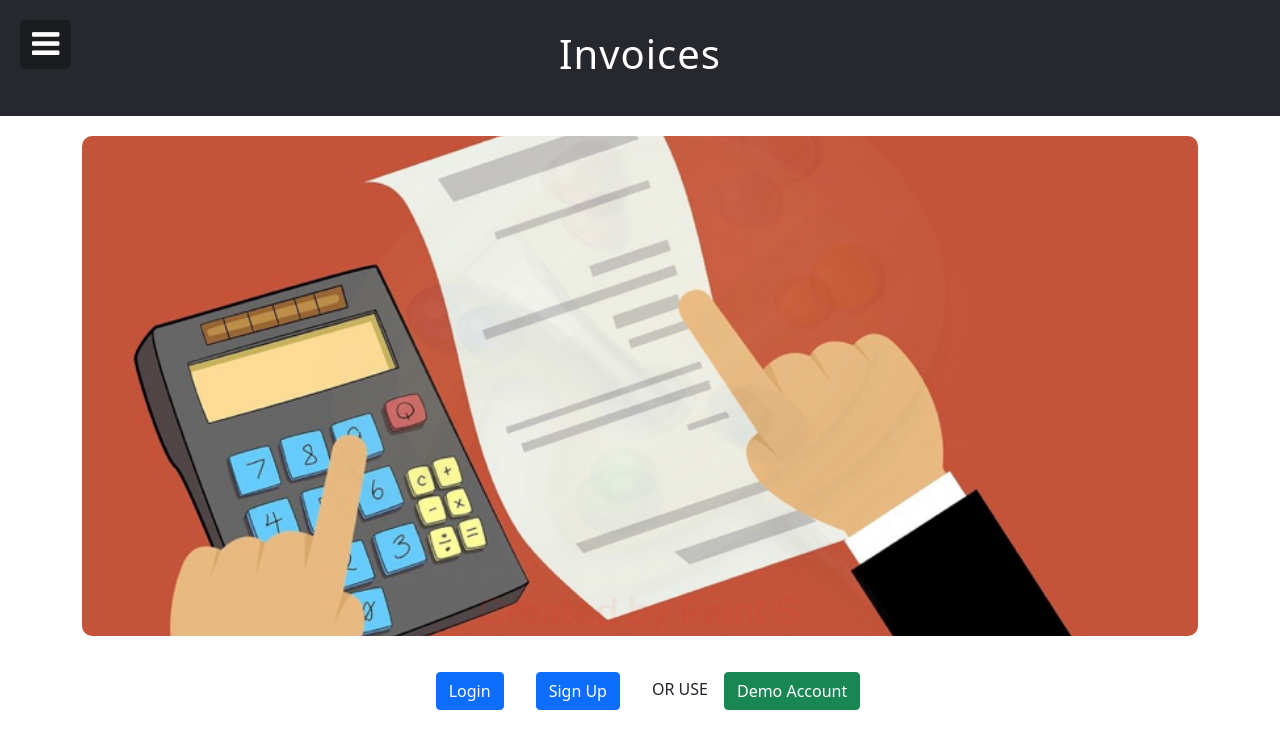
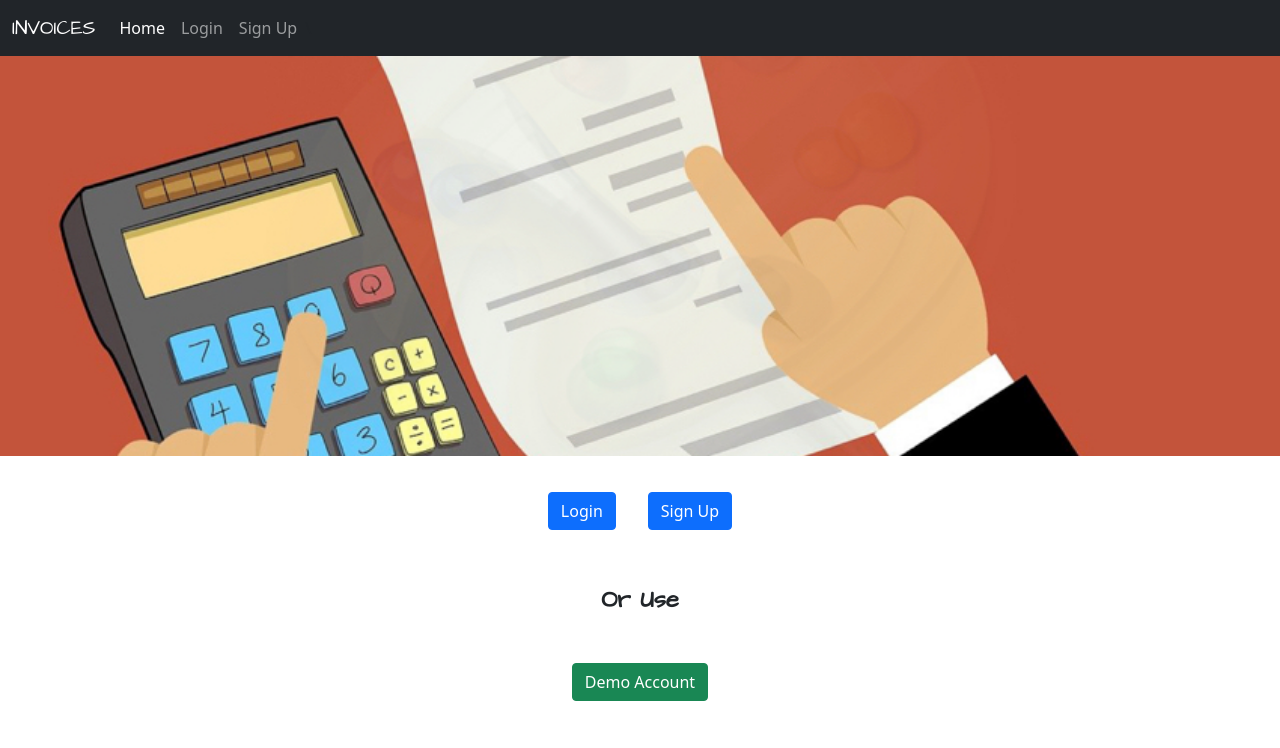
Before and after one commit to iamme24cl/invoices-frontend, a React (Create React App) app: page / in a window 1280 px wide. Shown: the top 748 px of the page. Built offline with nearby package versions, Linux system fonts and the light colour scheme; no server answers; a web font is replaced by a local one.

Commit message:
refactored navbar and homepage buttons

```diff
--- a/public/index.html
+++ b/public/index.html
@@ -16,7 +16,8 @@
     -->
     <link rel="manifest" href="%PUBLIC_URL%/manifest.json" />
     <link href="https://maxcdn.bootstrapcdn.com/font-awesome/4.7.0/css/font-awesome.min.css" rel="stylesheet" />
-
+    <link href="https://cdn.jsdelivr.net/npm/bootstrap@5.1.1/dist/css/bootstrap.min.css" rel="stylesheet" integrity="sha384-F3w7mX95PdgyTmZZMECAngseQB83DfGTowi0iMjiWaeVhAn4FJkqJByhZMI3AhiU" crossorigin="anonymous">
+    <script src="https://cdn.jsdelivr.net/npm/bootstrap@5.1.1/dist/js/bootstrap.bundle.min.js" integrity="sha384-/bQdsTh/da6pkI1MST/rWKFNjaCP5gBSY4sEBT38Q/9RBh9AH40zEOg7Hlq2THRZ" crossorigin="anonymous"></script>
 
     <!--
       Notice the use of %PUBLIC_URL% in the tags above.
--- a/src/App.js
+++ b/src/App.js
@@ -1,30 +1,17 @@
 import React from 'react';
 import AccountContainer from './containers/AccountContainer'
 import NavBar from './components/NavBar'
-import Header from './components/Header'
 import './App.css';
 import 'bootstrap/dist/css/bootstrap.min.css';
 
 
 class App extends React.Component {
-  constructor(props) {
-    super(props);
-    this.handleClick = this.handleClick.bind(this)
-  }
-
-  handleClick() {
-    const body = document.body
-    if (body.className == 'show-nav') {
-      body.classList.remove('show-nav')
-    }
-  }
 
   render () {
     return (
       <div className="App">
         <NavBar />
-        <Header />
-        <AccountContainer onClick={this.handleClick} />
+        <AccountContainer />
       </div>
     );
   }
--- a/src/components/Header.css
+++ /dev/null
@@ -1,25 +0,0 @@
-
-header {
-  background-color: var(--primary-color);
-  color: #fff;
-  text-align: center;
-  padding: 30px 15px;
-}
-
-/* Toggle Navbar -- Hamburger Icon*/
-.toggle {
-  background-color: rgba(0, 0, 0, 0.3);
-  position: absolute;
-  top: 20px;
-  left: 20px;
-  border: 0;
-  border-radius: 5px;
-  color: #fff;
-  cursor: pointer;
-  padding: 8px 12px;
-}
-
-
-h1 {
-  letter-spacing: 1px;
-}
--- a/src/components/Header.js
+++ /dev/null
@@ -1,22 +0,0 @@
-import React from 'react';
-import './Header.css'
-
-const Header = () => {
-
-  const handleClick = () => {
-    document.body.classList.toggle('show-nav');
-    // console.log(document.body.classList);
-  }
-
-  return (
-    <header>
-      <button id="toggle" className="toggle" onClick={handleClick}>
-        <i className="fa fa-bars fa-2x"></i>
-      </button>
-
-      <h1>Invoices</h1>
-    </header>
-  )
-}
-
-export default Header;
--- a/src/components/HomePage.css
+++ b/src/components/HomePage.css
@@ -1,11 +1,10 @@
 .home-img {
   background-image: url("./financial-4560047_1280.jpg");
   background-color: #cccccc;
-  height: 500px;
+  height: 400px;
   background-position: center;
   background-repeat: no-repeat;
   background-size: cover;
-  border-radius: 10px;
 }
 
 .home-page-buttons {
@@ -19,3 +18,10 @@
   margin-right: auto;
   width: 600px;
 }
+
+@import url('https://fonts.googleapis.com/css2?family=Architects+Daughter&display=swap');
+
+#home-page {
+  font-family: 'Architects Daughter', cursive;
+  font-weight: bold;
+}
--- a/src/components/HomePage.js
+++ b/src/components/HomePage.js
@@ -35,12 +35,18 @@ class HomePage extends React.Component {
                 <Link to="/login" className="btn btn-primary mx-3">Login</Link>
 
                 <Link to="/accounts/new" className="btn btn-primary mx-3">Sign Up</Link>
-
-                <span className="mx-3">OR USE</span>
-
-                <button onClick={this.handleDemoLogin.bind(this)} className="btn btn-success m-x-3">Demo Account</button>
               </div>
             }
+          </div>
+          <div className="row">
+            <div className="col home-page-buttons">
+              <h4 id="home-page">Or Use</h4>
+            </div>
+          </div>
+          <div className="row">
+            <div className="col home-page-buttons">
+              <button onClick={this.handleDemoLogin.bind(this)} className="btn btn-success m-x-3">Demo Account</button>
+            </div>
           </div>
         </div>
       )
--- a/src/components/NavBar.css
+++ b/src/components/NavBar.css
@@ -1,51 +1,5 @@
-nav {
-  background-color: #27282e;
-  border-right: 2px solid rgba(200, 200, 200, 0.1);
-  color: #fff;
-  position: fixed;
-  top: 0;
-  left: 0;
-  width: 100px;
-  height: 200vh;
-  z-index: 1;
-  transform: translateX(-100%);
+@import url('https://fonts.googleapis.com/css2?family=Architects+Daughter&display=swap');
+
+#logo {
+  font-family: 'Architects Daughter', cursive;
 }
-
-nav .logo {
-  padding: 30px 0;
-  text-align: center;
-
-}
-
-nav .logo img {
-  height: 60px;
-  width: 60px;
-  border-radius: 50%;
-  /* position: absolute;
-  top: 700px;
-  left: 20px; */
-}
-
-nav ul {
-  list-style-type: none;
-  padding: 0;
-  margin: 0;
-}
-
-nav ul li {
-  border-bottom: 2px solid rgba(200, 200, 200, 0.1);
-  padding: 20px;
-}
-
-nav ul li:first-of-type {
-  border-top: 2px solid rgba(200, 200, 200, 0.1);
-}
-
-nav ul li a {
-  color: #fff;
-  text-decoration: none;
-}
-
-nav ul li:hover {
-  /* text-decoration: underline; */
-}
--- a/src/components/NavBar.js
+++ b/src/components/NavBar.js
@@ -15,24 +15,28 @@ const NavBar = (props) => {
 
   return (
     <div>
-      <nav id="navbar">
-        <div className="logo">
-          <img src="/Photo_1619833647159_Processed.png" alt="user" />
+      <nav className="navbar navbar-expand-lg navbar-dark bg-dark">
+        <div className="container-fluid">
+          <Link id="logo" className="navbar-brand" to="/">INVOICES</Link>
+          <button className="navbar-toggler" type="button" data-bs-toggle="collapse" data-bs-target="#navbarNavAltMarkup" aria-controls="navbarNavAltMarkup" aria-expanded="false" aria-label="Toggle navigation">
+            <span className="navbar-toggler-icon"></span>
+          </button>
+          <div className="collapse navbar-collapse" id="navbarNavAltMarkup">
+            {props.loggedIn === false &&
+              <div className="navbar-nav">
+                <Link className="nav-link active" aria-current="page" to="/">Home</Link>
+                <Link className="nav-link" to="/login">Login</Link>
+                <Link className="nav-link" to="/accounts/new">Sign Up</Link>
+              </div>
+            }
+            {props.loggedIn &&
+              <div className="navbar-nav">
+                <Link className="nav-link active" aria-current="page" to="/">Home</Link>
+                <Link className="nav-link" onClick={handleLogout}>Logout</Link>
+              </div>
+            }
+\         </div>
         </div>
-        {props.loggedIn === false &&
-          <ul className="nav-li">
-            <li><Link to='/'>Home</Link></li>
-            <li><Link to="/login">Login</Link></li>
-            <li><Link to="/accounts/new">Sign Up</Link></li>
-          </ul>
-        }
-        {props.loggedIn &&
-          <ul className="nav-li">
-            <li><Link to='/'>Home</Link></li>
-            <li><button className="btn btn-danger" onClick={handleLogout}>Logout</button></li>
-          </ul>
-        }
-
       </nav>
     </div>
   )
--- a/src/containers/AccountContainer.js
+++ b/src/containers/AccountContainer.js
@@ -27,7 +27,7 @@ class AccountContainer extends React.Component {
   render() {
 
     return (
-      <div onClick={this.props.onClick} className="container">
+      <div>
           <Switch>
             <Route
               path='/accounts/new'
```
